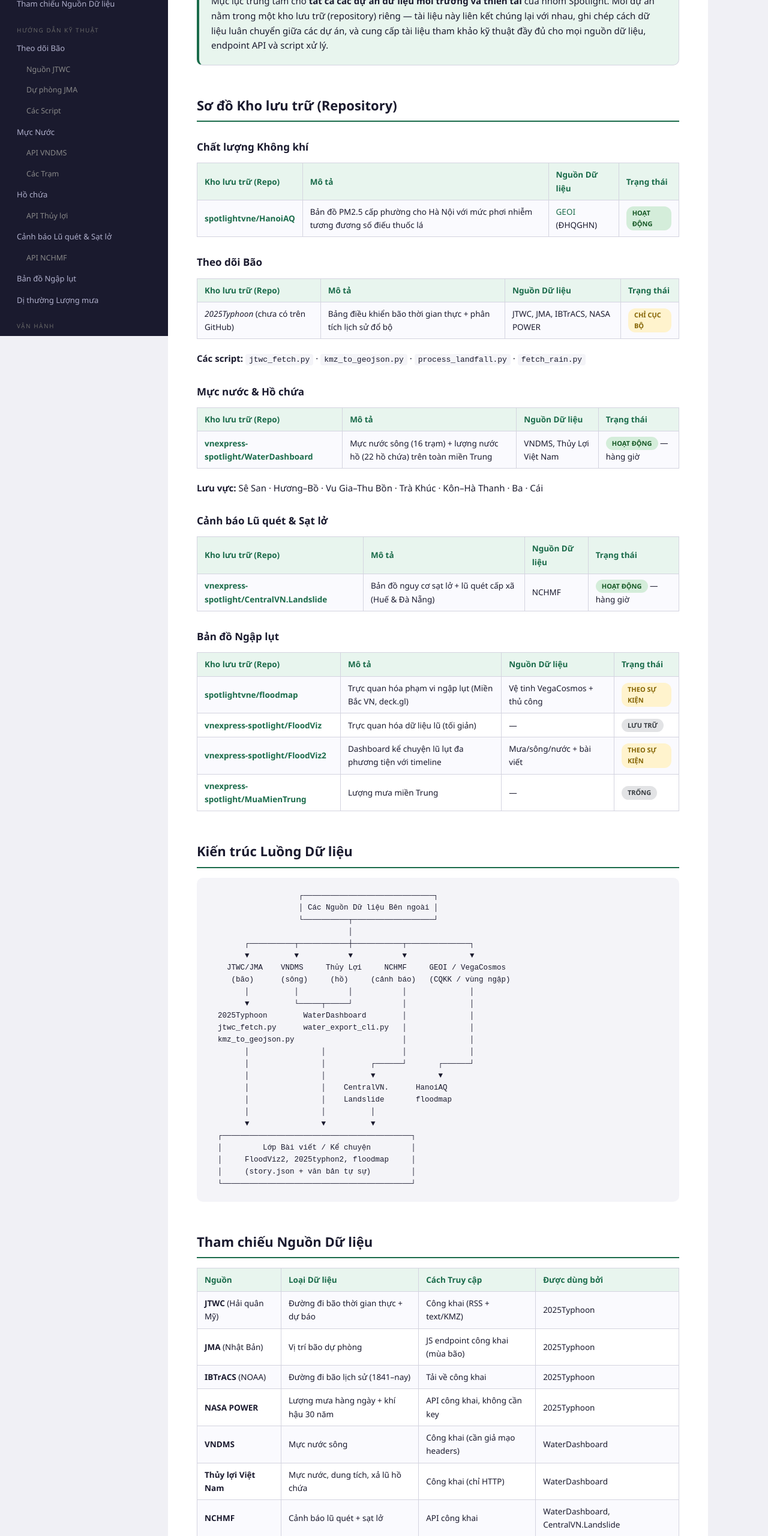
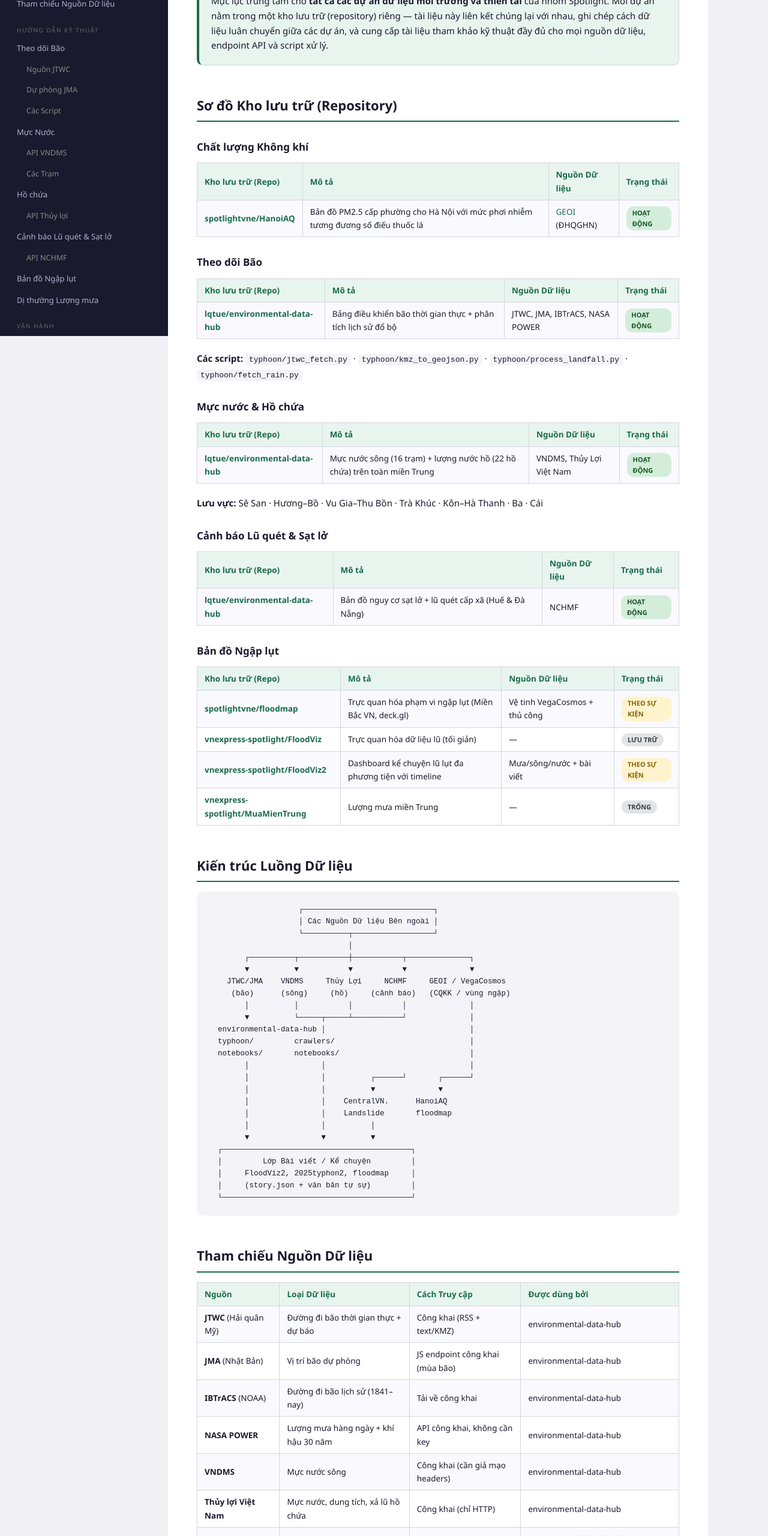
Before and after one commit to lqtue/environmental-data-hub, a plain HTML site: page index.html in a window 1280 px wide. Shown: the part 240-2800 px from the top of the page at 60% size. Drawn offline with Linux system fonts and the light colour scheme.

Commit message:
docs: update index.html to reflect unified repo and new script paths

```diff
--- a/index.html
+++ b/index.html
@@ -231,22 +231,22 @@
 <table>
   <tr><th>Kho lưu trữ (Repo)</th><th>Mô tả</th><th>Nguồn Dữ liệu</th><th>Trạng thái</th></tr>
   <tr>
-    <td><em>2025Typhoon</em> (chưa có trên GitHub)</td>
+    <td><a class="repo-link" href="https://github.com/lqtue/environmental-data-hub" target="_blank">lqtue/environmental-data-hub</a></td>
     <td>Bảng điều khiển bão thời gian thực + phân tích lịch sử đổ bộ</td>
     <td>JTWC, JMA, IBTrACS, NASA POWER</td>
-    <td><span class="badge pending">Chỉ cục bộ</span></td>
+    <td><span class="badge active">Hoạt động</span></td>
   </tr>
 </table>
-<p><strong>Các script:</strong> <code>jtwc_fetch.py</code> &middot; <code>kmz_to_geojson.py</code> &middot; <code>process_landfall.py</code> &middot; <code>fetch_rain.py</code></p>
+<p><strong>Các script:</strong> <code>typhoon/jtwc_fetch.py</code> &middot; <code>typhoon/kmz_to_geojson.py</code> &middot; <code>typhoon/process_landfall.py</code> &middot; <code>typhoon/fetch_rain.py</code></p>
 
 <h3>Mực nước & Hồ chứa</h3>
 <table>
   <tr><th>Kho lưu trữ (Repo)</th><th>Mô tả</th><th>Nguồn Dữ liệu</th><th>Trạng thái</th></tr>
   <tr>
-    <td><a class="repo-link" href="https://github.com/vnexpress-spotlight/WaterDashboard" target="_blank">vnexpress-spotlight/WaterDashboard</a></td>
+    <td><a class="repo-link" href="https://github.com/lqtue/environmental-data-hub" target="_blank">lqtue/environmental-data-hub</a></td>
     <td>Mực nước sông (16 trạm) + lượng nước hồ (22 hồ chứa) trên toàn miền Trung</td>
     <td>VNDMS, Thủy Lợi Việt Nam</td>
-    <td><span class="badge active">Hoạt động</span> &mdash; hàng giờ</td>
+    <td><span class="badge active">Hoạt động</span></td>
   </tr>
 </table>
 <p><strong>Lưu vực:</strong> Sê San &middot; Hương&ndash;Bồ &middot; Vu Gia&ndash;Thu Bồn &middot; Trà Khúc &middot; Kôn&ndash;Hà Thanh &middot; Ba &middot; Cái</p>
@@ -255,10 +255,10 @@
 <table>
   <tr><th>Kho lưu trữ (Repo)</th><th>Mô tả</th><th>Nguồn Dữ liệu</th><th>Trạng thái</th></tr>
   <tr>
-    <td><a class="repo-link" href="https://github.com/vnexpress-spotlight/CentralVN.Landslide" target="_blank">vnexpress-spotlight/CentralVN.Landslide</a></td>
+    <td><a class="repo-link" href="https://github.com/lqtue/environmental-data-hub" target="_blank">lqtue/environmental-data-hub</a></td>
     <td>Bản đồ nguy cơ sạt lở + lũ quét cấp xã (Huế & Đà Nẵng)</td>
     <td>NCHMF</td>
-    <td><span class="badge active">Hoạt động</span> &mdash; hàng giờ</td>
+    <td><span class="badge active">Hoạt động</span></td>
   </tr>
 </table>
 
@@ -303,11 +303,11 @@
     JTWC/JMA    VNDMS     Thủy Lợi     NCHMF     GEOI / VegaCosmos
      (bão)      (sông)     (hồ)     (cảnh báo)   (CQKK / vùng ngập)
         │          │           │           │              │
-        ▼          └─────┬─────┘           │              │
-  2025Typhoon        WaterDashboard        │              │
-  jtwc_fetch.py      water_export_cli.py   │              │
-  kmz_to_geojson.py                        │              │
-        │                │                 │              │
+        ▼          └─────┬─────┴───────────┘              │
+  environmental-data-hub │                                │
+  typhoon/         crawlers/                              │
+  notebooks/       notebooks/                             │
+        │                │                                │
         │                │          ┌──────┘       ┌──────┘
         │                │          ▼              ▼
         │                │    CentralVN.      HanoiAQ
@@ -325,13 +325,13 @@
 
 <table>
   <tr><th>Nguồn</th><th>Loại Dữ liệu</th><th>Cách Truy cập</th><th>Được dùng bởi</th></tr>
-  <tr><td><strong>JTWC</strong> (Hải quân Mỹ)</td><td>Đường đi bão thời gian thực + dự báo</td><td>Công khai (RSS + text/KMZ)</td><td>2025Typhoon</td></tr>
-  <tr><td><strong>JMA</strong> (Nhật Bản)</td><td>Vị trí bão dự phòng</td><td>JS endpoint công khai (mùa bão)</td><td>2025Typhoon</td></tr>
-  <tr><td><strong>IBTrACS</strong> (NOAA)</td><td>Đường đi bão lịch sử (1841&ndash;nay)</td><td>Tải về công khai</td><td>2025Typhoon</td></tr>
-  <tr><td><strong>NASA POWER</strong></td><td>Lượng mưa hàng ngày + khí hậu 30 năm</td><td>API công khai, không cần key</td><td>2025Typhoon</td></tr>
-  <tr><td><strong>VNDMS</strong></td><td>Mực nước sông</td><td>Công khai (cần giả mạo headers)</td><td>WaterDashboard</td></tr>
-  <tr><td><strong>Thủy lợi Việt Nam</strong></td><td>Mực nước, dung tích, xả lũ hồ chứa</td><td>Công khai (chỉ HTTP)</td><td>WaterDashboard</td></tr>
-  <tr><td><strong>NCHMF</strong></td><td>Cảnh báo lũ quét + sạt lở</td><td>API công khai</td><td>WaterDashboard, CentralVN.Landslide</td></tr>
+  <tr><td><strong>JTWC</strong> (Hải quân Mỹ)</td><td>Đường đi bão thời gian thực + dự báo</td><td>Công khai (RSS + text/KMZ)</td><td>environmental-data-hub</td></tr>
+  <tr><td><strong>JMA</strong> (Nhật Bản)</td><td>Vị trí bão dự phòng</td><td>JS endpoint công khai (mùa bão)</td><td>environmental-data-hub</td></tr>
+  <tr><td><strong>IBTrACS</strong> (NOAA)</td><td>Đường đi bão lịch sử (1841&ndash;nay)</td><td>Tải về công khai</td><td>environmental-data-hub</td></tr>
+  <tr><td><strong>NASA POWER</strong></td><td>Lượng mưa hàng ngày + khí hậu 30 năm</td><td>API công khai, không cần key</td><td>environmental-data-hub</td></tr>
+  <tr><td><strong>VNDMS</strong></td><td>Mực nước sông</td><td>Công khai (cần giả mạo headers)</td><td>environmental-data-hub</td></tr>
+  <tr><td><strong>Thủy lợi Việt Nam</strong></td><td>Mực nước, dung tích, xả lũ hồ chứa</td><td>Công khai (chỉ HTTP)</td><td>environmental-data-hub</td></tr>
+  <tr><td><strong>NCHMF</strong></td><td>Cảnh báo lũ quét + sạt lở</td><td>API công khai</td><td>environmental-data-hub, CentralVN.Landslide</td></tr>
   <tr><td><strong>GEOI</strong> (ĐHQGHN)</td><td>Mô hình PM2.5 cấp phường</td><td>Theo thỏa thuận</td><td>HanoiAQ</td></tr>
   <tr><td><strong>VegaCosmos</strong></td><td>Đa giác vùng ngập từ vệ tinh</td><td>Yêu cầu theo từng sự kiện</td><td>floodmap</td></tr>
 </table>
@@ -375,7 +375,7 @@
   <summary>jtwc_fetch.py &mdash; Tự động lấy dữ liệu (GitHub Actions mỗi 6h)</summary>
   <div class="detail-body">
     <pre>pip install requests
-python scripts/jtwc_fetch.py
+python typhoon/jtwc_fetch.py
 # Đầu ra: data/jtwc_active.geojson</pre>
     <p><strong>Quy trình:</strong> RSS &rarr; tìm bão đang hoạt động &rarr; tải văn bản cảnh báo &rarr; trích xuất vị trí + dự báo &rarr; GeoJSON. Sẽ tự động dùng JMA nếu lỗi.</p>
     <p><strong>Thuộc tính đầu ra:</strong> <code>SID</code>, <code>NAME</code>, <code>USA_WIND</code> (kt), <code>USA_PRES</code> (mb), <code>track_type</code> (<code>current</code>/<code>forecast</code>), <code>tau</code> (giờ), <code>category</code>, <code>fetched_at</code>.</p>
@@ -386,7 +386,7 @@ python scripts/jtwc_fetch.py
 <details>
   <summary>kmz_to_geojson.py &mdash; Chuyển đổi KMZ thủ công</summary>
   <div class="detail-body">
-    <pre>python scripts/kmz_to_geojson.py path/to/storm.kmz
+    <pre>python typhoon/kmz_to_geojson.py path/to/storm.kmz
 # Đầu ra: data/storm.geojson</pre>
     <p>Trích xuất 4 loại dữ liệu hình học (qua thuộc tính <code>feature_type</code>):</p>
     <table>
@@ -403,7 +403,7 @@ python scripts/jtwc_fetch.py
 <details>
   <summary>process_landfall.py &mdash; Phân tích dữ liệu lịch sử IBTrACS</summary>
   <div class="detail-body">
-    <pre>python scripts/process_landfall.py
+    <pre>python typhoon/process_landfall.py
 # Đầu ra: data/typhoon_landfalls.csv</pre>
     <p>Chạy một lần mỗi mùa bão với dữ liệu IBTrACS được cập nhật mới nhất.</p>
   </div>
@@ -413,7 +413,7 @@ python scripts/jtwc_fetch.py
   <summary>fetch_rain.py &mdash; Dị thường lượng mưa NASA POWER</summary>
   <div class="detail-body">
     <pre>pip install geopandas pandas numpy requests scipy matplotlib shapely
-python scripts/fetch_rain.py
+python typhoon/fetch_rain.py
 # Đầu ra: rain/RainAnomaly.geojson (mất khoảng 5-10 phút)</pre>
     <p>Chỉnh sửa khoảng thời gian ở đầu script, đặt tệp <code>CountryBoundary.geojson</code> ở thư mục gốc của kho lưu trữ.</p>
   </div>
@@ -541,9 +541,9 @@ python scripts/fetch_rain.py
 </table>
 
 <details>
-  <summary>landslide_export_cli.py &mdash; Script xuất dữ liệu cảnh báo</summary>
+  <summary>landslide.py &mdash; Script xuất dữ liệu cảnh báo</summary>
   <div class="detail-body">
-    <pre>python landslide_export_cli.py
+    <pre>python crawlers/landslide.py
 # Đầu ra: data/landslide.csv</pre>
     <ol>
       <li>Lấy dữ liệu cảnh báo hiện hành từ NCHMF (làm tròn đến giờ hiện tại)</li>
@@ -605,21 +605,22 @@ python scripts/fetch_rain.py
 <h2 id="workflow">Quy trình làm việc thông thường</h2>
 
 <h3>Trong khi có Bão hoạt động</h3>
-<pre>Hàng giờ (Tự động): water_export_cli.py     &rarr; data/water_data_full_combined.csv
-                    landslide_export_cli.py  &rarr; data/landslide.csv
+<pre>Thu thập thủ công (trên Colab): notebooks/crawlers.ipynb &rarr; data/river_long.csv, lake.csv, landslide.csv
+                                notebooks/typhoon_analysis.ipynb &rarr; data/storm.geojson
                     &rarr; GitHub Actions tạo PR + gửi email thông báo cho team
+Hàng ngày (Tự động): crawlers/*.py &rarr; Ghi đè vào data/
 
-Mỗi 6h (Tự động):   jtwc_fetch.py            &rarr; data/jtwc_active.geojson
+Mỗi 6h (Tự động):   typhoon/jtwc_fetch.py    &rarr; data/jtwc_active.geojson
                     &rarr; Đẩy lên GitHub, dashboard tự động làm mới
 
-Thủ công:           Tải file KMZ             &rarr; kmz_to_geojson.py &rarr; bán kính gió
+Thủ công:           Tải file KMZ             &rarr; typhoon/kmz_to_geojson.py &rarr; bán kính gió
                     Xin dữ liệu VegaCosmos   &rarr; cập nhật bản đồ floodmap</pre>
 
 <h3>Sau Bão (Bài viết Sau sự kiện)</h3>
-<pre>1. fetch_rain.py              &rarr; rain/RainAnomaly.geojson
+<pre>1. typhoon/fetch_rain.py              &rarr; rain/RainAnomaly.geojson
 2. Tải IBTrACS mới cập nhật   (nếu mùa bão đã kết thúc)
-3. process_landfall.py        &rarr; data/typhoon_landfalls.csv
-4. compute_province_metrics.py &rarr; data/province_metrics.json
+3. typhoon/process_landfall.py        &rarr; data/typhoon_landfalls.csv
+4. typhoon/compute_province_metrics.py &rarr; data/province_metrics.json
 5. Ráp câu chuyện              &rarr; story.json + text.md (dùng cho FloodViz2/2025typhon2)</pre>
 
 <!-- ==================== KNOWN ISSUES ==================== -->
@@ -637,7 +638,7 @@ Thủ công:           Tải file KMZ             &rarr; kmz_to_geojson.py &rarr
 <div class="card warn">
   <div class="card-title">Dữ liệu Nước & Hồ chứa</div>
   <ul>
-    <li><strong>File CSV phình to không giới hạn.</strong> <code>water_data_full_combined.csv</code> tích lũy các dữ liệu đọc hàng giờ mà không tự xóa bớt. Cần phải cắt bỏ dữ liệu cũ hơn 30 ngày ở mỗi mùa lũ.</li>
+    <li><strong>File CSV ghi đè.</strong> <code>river_long.csv</code> và <code>lake.csv</code> giờ sẽ chỉ lưu 7 ngày hoặc theo thông số gọi API. Hệ thống cũ sẽ giữ mãi mãi và cần cắt bỏ. Tùy chọn <code>--days</code> trong <code>crawlers/river_water.py</code> xử lý việc này hiện tại.</li>
     <li><strong>Chỉ giám sát 16 trạm và 22 hồ</strong> &mdash; đây là một tập hợp được chọn lọc, không phải toàn bộ mạng lưới quốc gia.</li>
     <li><strong>Endpoint VNDMS rất dễ lỗi.</strong> Yêu cầu phải giả mạo header. Nếu trang web thay đổi cách xác thực, crawler sẽ không hoạt động.</li>
     <li><strong>Thủy Lợi Việt Nam sử dụng HTTP</strong> (không phải HTTPS) &mdash; tiềm ẩn rủi ro bảo mật.</li>
```
